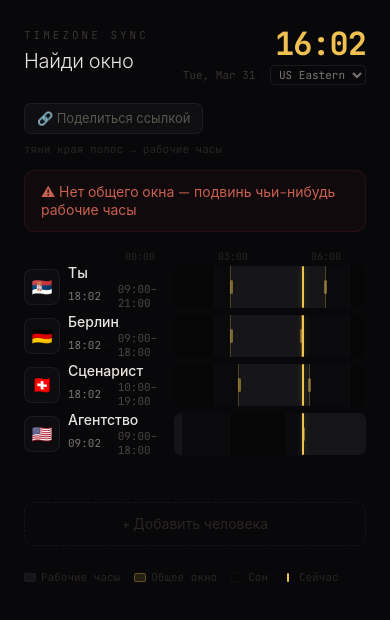
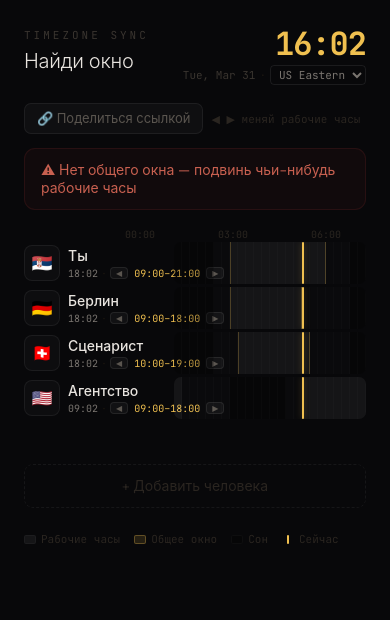
Before and after one commit to 7468096-ux/timezone-sync, a React (Vite) app: page / in a window 390 px wide. Shown: the top 620 px of the page. Built offline with nearby package versions, Linux system fonts and the light colour scheme.

Commit message:
Replace drag with ◀▶ buttons for work hours (mobile-friendly)

```diff
--- a/src/App.jsx
+++ b/src/App.jsx
@@ -118,7 +118,6 @@ export default function App() {
   const [newName, setNewName] = useState("");
   const [newCity, setNewCity] = useState("");
   const [newTz, setNewTz] = useState("US/Eastern");
-  const [dragging, setDragging] = useState(null);
   const [copied, setCopied] = useState(false);
   const tlRefs = useRef({});
 
@@ -166,38 +165,16 @@ export default function App() {
     try { localStorage.setItem("tz-sync-people", JSON.stringify(people)); } catch {}
   }, [people]);
 
-  // Drag handler
-  useEffect(() => {
-    if (!dragging) return;
-    const move = (e) => {
-      if (e.touches) e.preventDefault();
-      const cx = e.touches ? e.touches[0].clientX : e.clientX;
-      const ref = tlRefs.current[dragging.pid];
-      if (!ref) return;
-      const rect = ref.getBoundingClientRect();
-      const x = Math.max(0, Math.min(1, (cx - rect.left) / rect.width));
-      const belgH = Math.round(x * 24);
-      const p = people.find(pp => pp.id === dragging.pid);
-      if (!p) return;
-      const localH = ((belgH + getOffset(p.tz) - getOffset(userTZ)) % 24 + 24) % 24;
-      setPeople(prev => prev.map(pp => {
-        if (pp.id !== dragging.pid) return pp;
-        if (dragging.side === "start") return { ...pp, workStart: Math.min(localH, pp.workEnd - 1) };
-        return { ...pp, workEnd: Math.max(localH, pp.workStart + 1) };
-      }));
-    };
-    const up = () => setDragging(null);
-    window.addEventListener("mousemove", move);
-    window.addEventListener("mouseup", up);
-    window.addEventListener("touchmove", move, { passive: false });
-    window.addEventListener("touchend", up);
-    return () => {
-      window.removeEventListener("mousemove", move);
-      window.removeEventListener("mouseup", up);
-      window.removeEventListener("touchmove", move);
-      window.removeEventListener("touchend", up);
-    };
-  }, [dragging, people, userTZ]);
+  // Work hours adjustment helpers
+  const adjustHour = (pid, field, delta) => {
+    setPeople(prev => prev.map(p => {
+      if (p.id !== pid) return p;
+      const val = ((p[field] + delta) % 24 + 24) % 24;
+      if (field === "workStart" && val >= p.workEnd) return p;
+      if (field === "workEnd" && val <= p.workStart) return p;
+      return { ...p, [field]: val };
+    }));
+  };
 
   const enriched = useMemo(() =>
     people.map(p => ({ ...p, time: getTimeInTZ(p.tz), offset: getOffset(p.tz) })),
@@ -235,17 +212,19 @@ export default function App() {
     });
   };
 
-  const sd = (pid, side) => (e) => { e.preventDefault(); setDragging({ pid, side }); };
-
   const mono = "'JetBrains Mono', monospace";
   const sans = "'DM Sans', -apple-system, sans-serif";
+  const btnStyle = {
+    background: "rgba(255,255,255,0.04)", border: "1px solid rgba(255,255,255,0.08)",
+    borderRadius: "4px", padding: "1px 5px", color: "#5a554f",
+    fontFamily: mono, fontSize: "8px", cursor: "pointer", lineHeight: 1,
+    transition: "all 0.15s",
+  };
 
   return (
     <div style={{
       minHeight: "100vh", minHeight: "100dvh", background: "#08080a", color: "#e8e4df",
-      fontFamily: sans, padding: 0, overflow: dragging ? "hidden" : "auto",
-      userSelect: dragging ? "none" : "auto",
-      touchAction: dragging ? "none" : "auto",
+      fontFamily: sans, padding: 0, overflow: "auto",
     }}>
       <link href="https://fonts.googleapis.com/css2?family=DM+Sans:opsz,wght@9..40,300;9..40,400;9..40,500;9..40,600&family=JetBrains+Mono:wght@400;500;700&display=swap" rel="stylesheet" />
 
@@ -290,7 +269,7 @@ export default function App() {
           {copied ? "✓ Скопировано" : "🔗 Поделиться ссылкой"}
         </button>
         <div style={{ fontFamily: mono, fontSize: "11px", color: "#2a2520" }}>
-          тяни края полос → рабочие часы
+          ◀ ▶ меняй рабочие часы
         </div>
       </div>
 
@@ -385,10 +364,12 @@ export default function App() {
                   <div style={{ fontSize: "14px", fontWeight: 500, whiteSpace: "nowrap", overflow: "hidden", textOverflow: "ellipsis" }}>
                     {p.name}
                   </div>
-                  <div style={{ fontFamily: mono, fontSize: "11px", color: "#4a4540", display: "flex", gap: "5px", alignItems: "center" }}>
+                  <div style={{ fontFamily: mono, fontSize: "10px", color: "#4a4540", display: "flex", gap: "3px", alignItems: "center", marginTop: "2px" }}>
                     <span style={{ color: "#7a7570" }}>{p.time.hours.toString().padStart(2, "0")}:{p.time.minutes.toString().padStart(2, "0")}</span>
                     <span style={{ color: "#1a1510" }}>·</span>
-                    <span>{fmtH(p.workStart)}–{fmtH(p.workEnd)}</span>
+                    <button onClick={() => adjustHour(p.id, "workStart", -1)} style={btnStyle}>◀</button>
+                    <span style={{ color: "#f0c050", minWidth: "72px", textAlign: "center" }}>{fmtH(p.workStart)}–{fmtH(p.workEnd)}</span>
+                    <button onClick={() => adjustHour(p.id, "workEnd", 1)} style={btnStyle}>▶</button>
                   </div>
                 </div>
               </div>
@@ -399,15 +380,13 @@ export default function App() {
                 style={{
                   display: "grid", gridTemplateColumns: "repeat(24, 1fr)",
                   height: "42px", borderRadius: "7px", overflow: "hidden",
-                  position: "relative", cursor: dragging ? "ew-resize" : "crosshair",
-                  touchAction: "none",
+                  position: "relative", cursor: "crosshair",
                 }}
                 onMouseMove={(e) => {
-                  if (dragging) return;
                   const r = e.currentTarget.getBoundingClientRect();
                   setHoveredHour(Math.floor(((e.clientX - r.left) / r.width) * 24));
                 }}
-                onMouseLeave={() => !dragging && setHoveredHour(null)}
+                onMouseLeave={() => setHoveredHour(null)}
               >
                 {Array.from({ length: 24 }, (_, i) => {
                   const lh = ((i + (p.offset - refOffset)) % 24 + 24) % 24;
@@ -429,40 +408,19 @@ export default function App() {
                   );
                 })}
 
-                {/* Drag overlay */}
+                {/* Work hours border overlay (visual only) */}
                 {(() => {
                   const sp = (wsBelg / 24) * 100;
                   const raw = weBelg > wsBelg ? weBelg - wsBelg : 24 - wsBelg + weBelg;
                   const wp = (raw / 24) * 100;
-                  const active = dragging?.pid === p.id;
                   return (
                     <div style={{
                       position: "absolute", left: `${sp}%`, width: `${wp}%`,
                       top: 0, bottom: 0, pointerEvents: "none",
-                      borderLeft: `1.5px solid rgba(240,192,80,${active ? 0.6 : 0.25})`,
-                      borderRight: `1.5px solid rgba(240,192,80,${active ? 0.6 : 0.25})`,
-                      zIndex: 8, transition: "border-color 0.15s",
-                    }}>
-                      {["start", "end"].map(side => (
-                        <div key={side} style={{
-                          position: "absolute", [side === "start" ? "left" : "right"]: "-12px",
-                          top: 0, bottom: 0, width: "24px", cursor: "ew-resize",
-                          pointerEvents: "auto", display: "flex", alignItems: "center", justifyContent: "center", zIndex: 12,
-                        }} onMouseDown={sd(p.id, side)} onTouchStart={sd(p.id, side)}>
-                          <div style={{
-                            width: active && dragging?.side === side ? "4px" : "3px",
-                            height: active && dragging?.side === side ? "20px" : "14px",
-                            borderRadius: "2px",
-                            background: active && dragging?.side === side ? "#f0c050" : "rgba(240,192,80,0.45)",
-                            transition: "all 0.15s",
-                          }} />
-                        </div>
-                      ))}
-                      {active && <>
-                        <div style={{ position: "absolute", left: "-2px", top: "-16px", fontFamily: mono, fontSize: "8px", color: "#f0c050", background: "rgba(8,8,10,0.9)", padding: "1px 4px", borderRadius: "3px", whiteSpace: "nowrap", zIndex: 20 }}>{fmtH(p.workStart)}</div>
-                        <div style={{ position: "absolute", right: "-2px", top: "-16px", fontFamily: mono, fontSize: "8px", color: "#f0c050", background: "rgba(8,8,10,0.9)", padding: "1px 4px", borderRadius: "3px", whiteSpace: "nowrap", zIndex: 20 }}>{fmtH(p.workEnd)}</div>
-                      </>}
-                    </div>
+                      borderLeft: "1.5px solid rgba(240,192,80,0.25)",
+                      borderRight: "1.5px solid rgba(240,192,80,0.25)",
+                      zIndex: 8,
+                    }} />
                   );
                 })()}
               </div>
@@ -475,7 +433,7 @@ export default function App() {
           display: "grid", gridTemplateColumns: "minmax(100px, 150px) 1fr",
           marginTop: "5px",
           height: "22px",
-          opacity: hoveredHour !== null && !dragging ? 1 : 0,
+          opacity: hoveredHour !== null ? 1 : 0,
           transition: "opacity 0.12s ease",
           pointerEvents: "none",
         }}>
```
